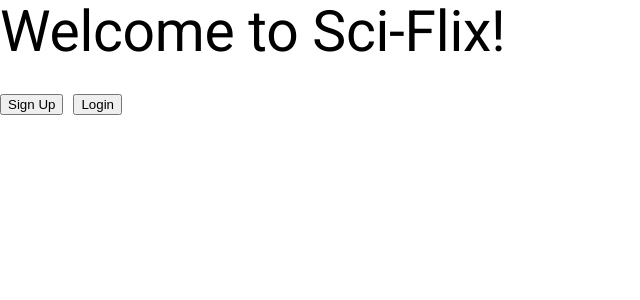
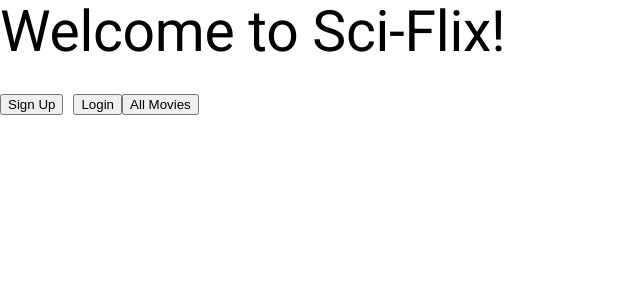
Before and after one commit to ambrosia-fish/sciflix-angular-client, an Angular app: page / in a window 1280 px wide. Shown: the top 300 px of the page, without its empty margins (0-640 px from the left). Built offline with nearby package versions, Linux system fonts and the light colour scheme.

Commit message:
Implemented all movies button in main component

```diff
--- a/src/app/app.component.html
+++ b/src/app/app.component.html
@@ -17,4 +17,7 @@
   >
     Login
   </button>
+  <button mat-raised-button color="primary" (click)="openMoviesDialog()">
+    All Movies
+  </button>
 </div>
--- a/src/app/app.component.ts
+++ b/src/app/app.component.ts
@@ -3,6 +3,7 @@
 import { UserLoginFormComponent } from './user-login-form/user-login-form.component';
 import { UserRegistrationFormComponent } from './user-registration-form/user-registration-form.component';
 import { MatDialog } from '@angular/material/dialog';
+import { MovieCardComponent } from './movie-card/movie-card.component';
 
 @Component({
   selector: 'app-root',
@@ -26,4 +27,9 @@
       width: '280px'
     });
   }
+  openMoviesDialog(): void {
+    this.dialog.open(MovieCardComponent, {
+      width: '500px'
+    });
+  }
 }
```
